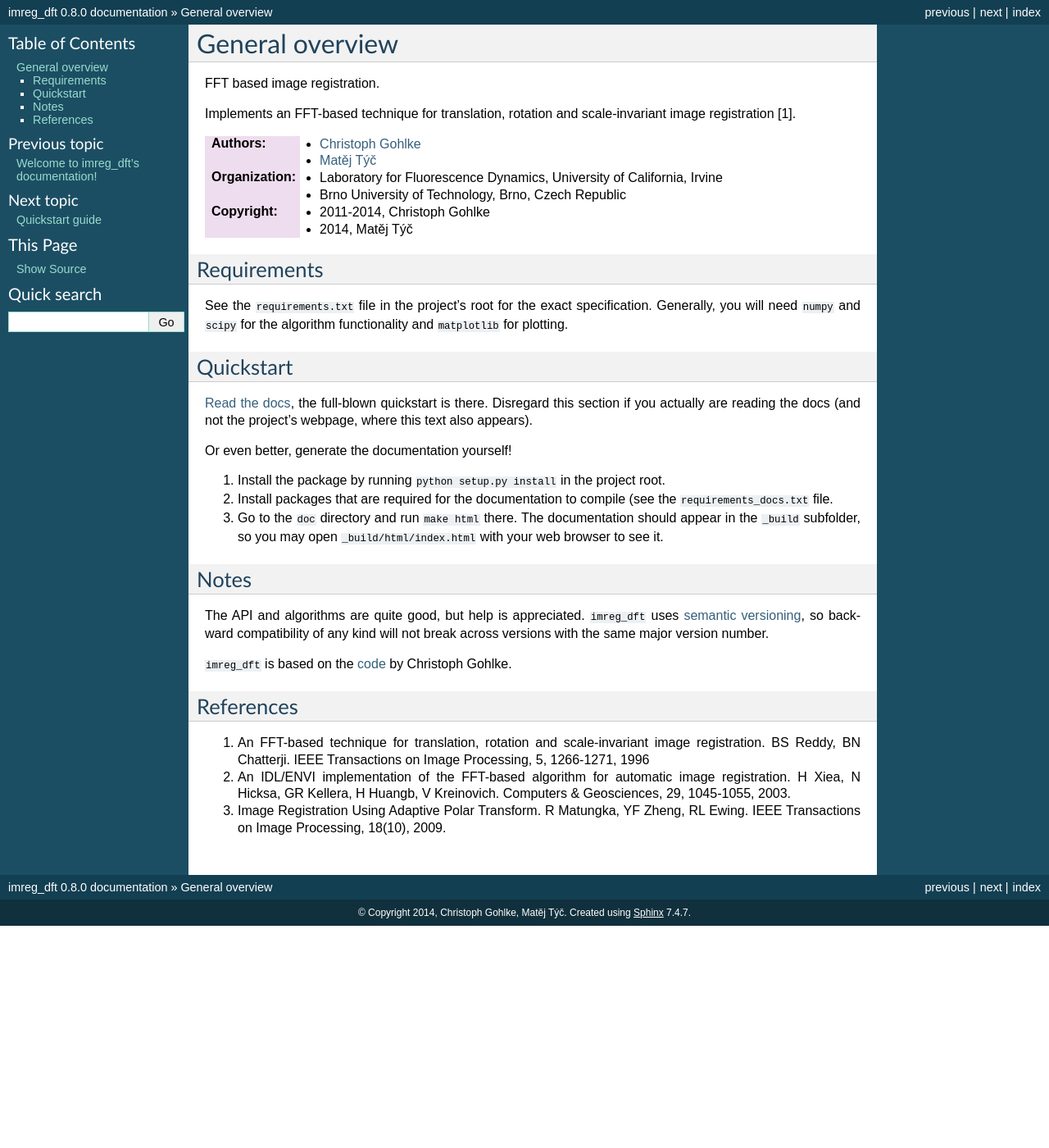
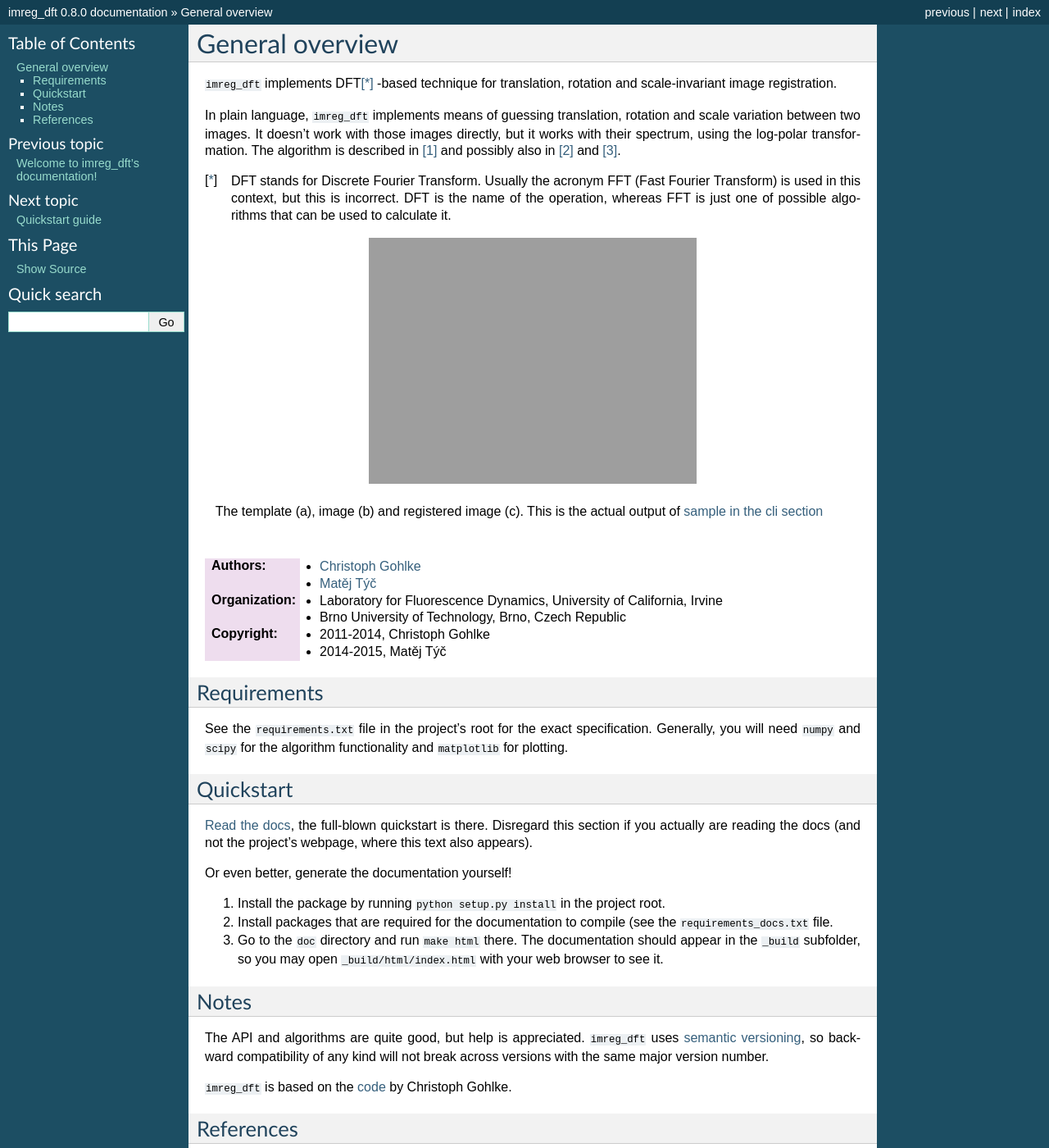
Before and after one commit to matejak/imreg_dft, a Sphinx documentation site: the page built from doc/overview.rst, in a window 1280 px wide and 1400 px high. Shown: the whole window at 82% size. Built offline with Sphinx 7.4.7, drawn with Linux system fonts in a browser that asks for light colours.

Commit message:
Updated docs

```diff
--- a/doc/overview.rst
+++ b/doc/overview.rst
@@ -1,10 +1,20 @@
 General overview
 ================
 
-FFT based image registration.
+``imreg_dft`` implements DFT\ [*]_ -based technique for translation, rotation and scale-invariant image registration.
 
-Implements an FFT-based technique for translation, rotation and scale-invariant
-image registration [1].
+In plain language, ``imreg_dft`` implements means of guessing translation, rotation and scale variation between two images.
+It doesn't work with those images directly, but it works with their spectrum, using the log-polar transformation.
+The algorithm is described in [1]_ and possibly also in [2]_ and [3]_.
+
+.. [*] DFT stands for Discrete Fourier Transform.
+   Usually the acronym FFT (Fast Fourier Transform) is used in this context, but this is incorrect.
+   DFT is the name of the operation, whereas FFT is just one of possible algorithms that can be used to calculate it.
+
+.. figure:: big.*
+
+   The template (a), image (b) and registered image (c).
+   This is the actual output of :ref:`sample in the cli section <sample-intro>`
 
 :Authors:
   - `Christoph Gohlke <http://www.lfd.uci.edu/~gohlke/>`_
@@ -16,8 +26,7 @@ image registration [1].
 
 :Copyright:
   - 2011-2014, Christoph Gohlke
-  - 2014, Matěj Týč
-
+  - 2014-2015, Matěj Týč
 
 .. _requirements:
 
@@ -48,11 +57,11 @@ The API and algorithms are quite good, but help is appreciated.
 
 References
 ----------
-(1) An FFT-based technique for translation, rotation and scale-invariant
+.. [1] An FFT-based technique for translation, rotation and scale-invariant
     image registration. BS Reddy, BN Chatterji.
     IEEE Transactions on Image Processing, 5, 1266-1271, 1996
-(2) An IDL/ENVI implementation of the FFT-based algorithm for automatic
+.. [2] An IDL/ENVI implementation of the FFT-based algorithm for automatic
     image registration. H Xiea, N Hicksa, GR Kellera, H Huangb, V Kreinovich.
     Computers & Geosciences, 29, 1045-1055, 2003.
-(3) Image Registration Using Adaptive Polar Transform. R Matungka, YF Zheng,
+.. [3] Image Registration Using Adaptive Polar Transform. R Matungka, YF Zheng,
     RL Ewing. IEEE Transactions on Image Processing, 18(10), 2009.
--- a/doc/stack_imgs.py
+++ b/doc/stack_imgs.py
@@ -2,8 +2,12 @@ import argparse as ap
 
 import scipy as sp
 import scipy.misc
+
+import matplotlib
+
+matplotlib.use('Cairo')
+
 from matplotlib import pyplot as plt
-import matplotlib.backends.backend_agg as agg
 from mpl_toolkits.axes_grid.anchored_artists import AnchoredText
 
 
@@ -50,14 +54,13 @@ def mkFig(fig, infiles):
         _imshow(pl, img, _LABELS[ii - 1])
 
 
-def run():
+def main():
     args = parse()
     fig = plt.Figure(dpi=args.dpi, figsize=args.size)
-    fig.set_canvas(agg.FigureCanvasAgg(fig))
     mkFig(fig, args.infiles)
     fig.tight_layout()
     fig.savefig(args.output)
 
 
 if __name__ == "__main__":
-    run()
+    main()
```
Also changed, not shown: doc/cli.rst (+34 -12 lines), 4 other files.
